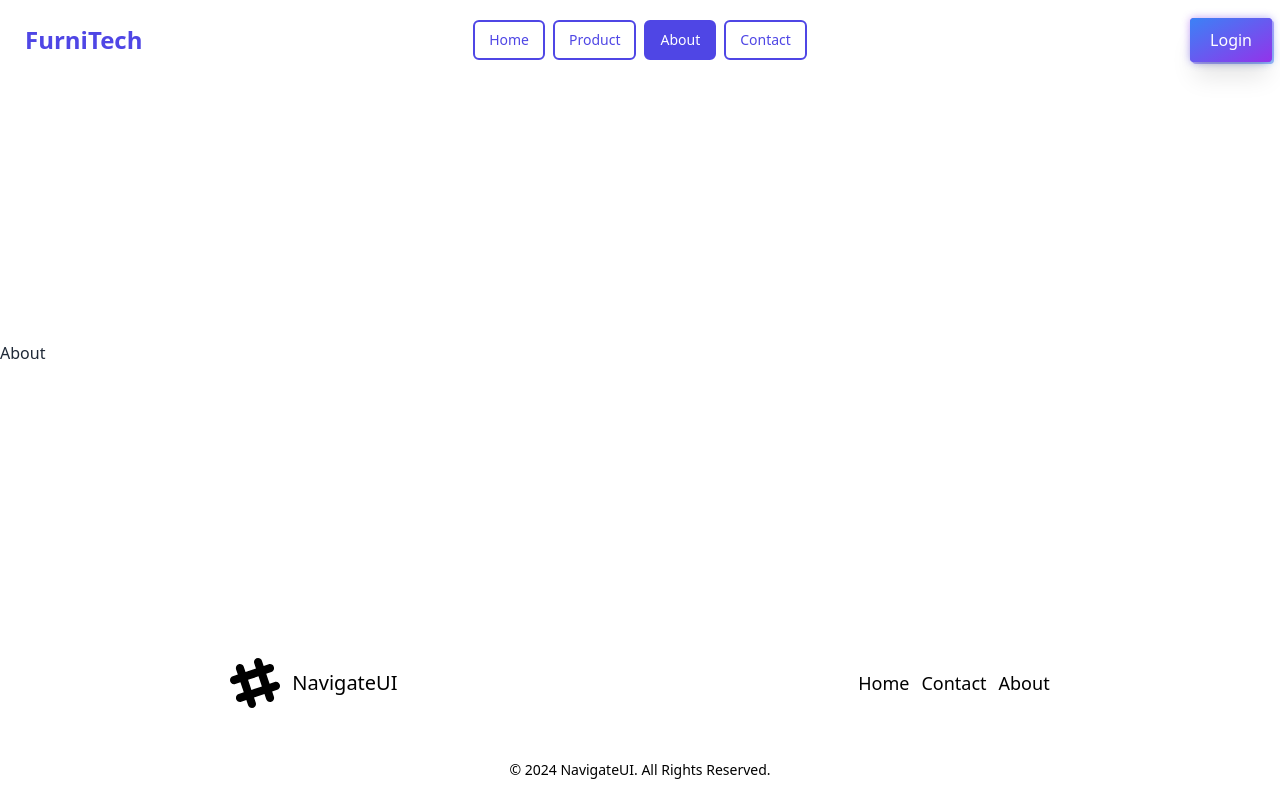
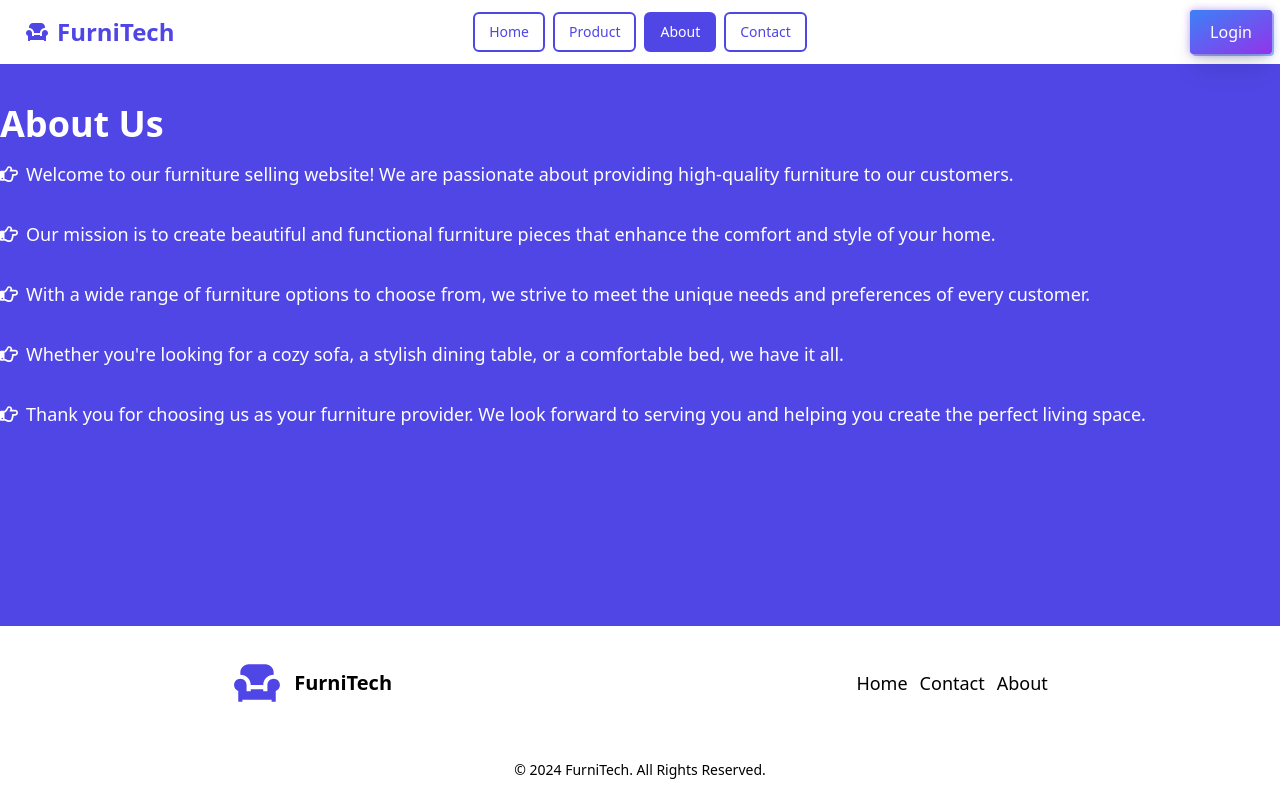
Before and after one commit to MdZisan/funritech-client, a React (Vite) app: page /about in a window 1280 px wide. Built offline with nearby package versions, Linux system fonts and the light colour scheme.

Commit message:
about page added with style

```diff
--- a/package.json
+++ b/package.json
@@ -15,6 +15,7 @@
     "react": "^18.2.0",
     "react-dom": "^18.2.0",
     "react-hook-form": "^7.51.5",
+    "react-icons": "^5.2.1",
     "react-router-dom": "^6.23.1",
     "sort-by": "^1.2.0"
   },
--- a/src/components/shared/Navbar.jsx
+++ b/src/components/shared/Navbar.jsx
@@ -1,4 +1,5 @@
 import { useState } from "react";
+import { RiArmchairFill } from "react-icons/ri";
 import { Link, useLocation } from "react-router-dom";
 
 const Navbar = () => {
@@ -57,23 +58,23 @@ console.log(pathname)
               ))}
             </ul>
           </div>
-          <Link to={'/'} className="btn text-indigo-600 font-bold btn-ghost text-2xl">FurniTech</Link>
+          <Link to={'/'} className="btn text-indigo-600 font-bold btn-ghost text-2xl"> <RiArmchairFill /> FurniTech</Link>
         </div>
         <div className="navbar-center hidden lg:flex">
           <ul className="menu menu-horizontal px-1">
           {navItems.map((item, index) => (
                 <li key={index}>
 
-                  <p href="#_" className={`rounded-md px-3.5 py-2 m-1 overflow-hidden relative group cursor-pointer border-2 font-medium border-indigo-600   ${pathname===item.path ? 'bg-indigo-600 text-white':'text-indigo-600'} `}>
+                  <Link to={item.path}  className={`rounded-md px-3.5 py-2 m-1 overflow-hidden relative group cursor-pointer border-2 font-medium border-indigo-600   ${pathname===item.path ? 'bg-indigo-600 text-white':'text-indigo-600'} `}>
 <span className="absolute w-64 h-0 transition-all duration-300 origin-center rotate-45 -translate-x-20 bg-indigo-600 top-1/2 group-hover:h-64 group-hover:-translate-y-32 ease"></span>
-<span className="relative transition duration-300 group-hover:text-white ease ">  <Link to={item.path}>{item.title}</Link></span>
-</p>
+<span className="relative transition duration-300 group-hover:text-white ease ">  {item.title}</span>
+</Link>
                 </li>
               ))}
           </ul>
         </div>
         <div className="navbar-end">
-        <p href="#_" className="px-5 py-2.5 relative rounded group font-medium text-white font-medium inline-block">
+        <p href="#_" className="px-5 py-2.5 relative rounded group  text-white font-medium inline-block">
 <span className="absolute top-0 left-0 w-full h-full rounded opacity-50 filter blur-sm bg-gradient-to-br from-purple-600 to-blue-500"></span>
 <span className="h-full w-full inset-0 absolute mt-0.5 ml-0.5 bg-gradient-to-br filter group-active:opacity-0 rounded opacity-50 from-purple-600 to-blue-500"></span>
 <span className="absolute inset-0 w-full h-full transition-all duration-200 ease-out rounded shadow-xl bg-gradient-to-br filter group-active:opacity-0 group-hover:blur-sm from-purple-600 to-blue-500"></span>
--- a/src/components/shared/footer.jsx
+++ b/src/components/shared/footer.jsx
@@ -1,4 +1,4 @@
-
+import { RiArmchairFill } from "react-icons/ri";
 
 const Footer = () => {
          return (
@@ -7,10 +7,8 @@ const Footer = () => {
         <footer className="flex flex-col text-black">
             <div className="flex flex-col justify-around gap-5 py-8 md:flex-row md:gap-0 items-center">
                 <aside className="flex items-center justify-center gap-3 text-xl">
-                    <svg width="50" height="50" viewBox="0 0 24 24" xmlns="http://www.w3.org/2000/svg" fillRule="evenodd" clipRule="evenodd" className="fill-current">
-                        <path d="M22.672 15.226l-2.432.811.841 2.515c.33 1.019-.209 2.127-1.23 2.456-1.15.325-2.148-.321-2.463-1.226l-.84-2.518-5.013 1.677.84 2.517c.391 1.203-.434 2.542-1.831 2.542-.88 0-1.601-.564-1.86-1.314l-.842-2.516-2.431.809c-1.135.328-2.145-.317-2.463-1.229-.329-1.018.211-2.127 1.231-2.456l2.432-.809-1.621-4.823-2.432.808c-1.355.384-2.558-.59-2.558-1.839 0-.817.509-1.582 1.327-1.846l2.433-.809-.842-2.515c-.33-1.02.211-2.129 1.232-2.458 1.02-.329 2.13.209 2.461 1.229l.842 2.515 5.011-1.677-.839-2.517c-.403-1.238.484-2.553 1.843-2.553.819 0 1.585.509 1.85 1.326l.841 2.517 2.431-.81c1.02-.33 2.131.211 2.461 1.229.332 1.018-.21 2.126-1.23 2.456l-2.433.809 1.622 4.823 2.433-.809c1.242-.401 2.557.484 2.557 1.838 0 .819-.51 1.583-1.328 1.847m-8.992-6.428l-5.01 1.675 1.619 4.828 5.011-1.674-1.62-4.829z"></path>
-                    </svg>
-                    <p>NavigateUI</p>
+                 <RiArmchairFill className="text-indigo-600 w-[50px] h-[50px]" />
+                    <p className="font-bold">FurniTech</p>
                 </aside>
                 <nav className="text-lg">
                     <ul className="flex h-full items-center justify-center gap-3">
@@ -27,7 +25,7 @@ const Footer = () => {
                 </nav>
             </div>
             <aside className=" py-5 text-center text-sm">
-                <p>&copy; 2024 NavigateUI. All Rights Reserved.</p>
+                <p>&copy; 2024 FurniTech. All Rights Reserved.</p>
             </aside>
         </footer>
 
--- a/src/index.css
+++ b/src/index.css
@@ -1,3 +1,4 @@
+
 @tailwind base;
 @tailwind components;
 @tailwind utilities;
--- a/src/page/about/About.jsx
+++ b/src/page/about/About.jsx
@@ -1,11 +1,35 @@
 
 
+import React from 'react';
+import { FaRegHandPointRight } from 'react-icons/fa';
+
 const About = () => {
-         return (
-             <div>
-             About
-             </div>
-          );
+    return (
+        <div className="bg-indigo-600 text-white py-10 h-screen">
+            <div className="container mx-auto">
+                <h1 className="text-4xl font-bold mb-4">About Us</h1>
+                <p className="text-lg mb-8 flex items-center gap-x-2">
+                <FaRegHandPointRight /> Welcome to our furniture selling website! We are passionate about providing high-quality furniture to our customers.
+                </p>
+          <p className="text-lg mb-8 flex items-center gap-x-2">
+                <FaRegHandPointRight />
+                    Our mission is to create beautiful and functional furniture pieces that enhance the comfort and style of your home.
+                </p>
+          <p className="text-lg mb-8 flex items-center gap-x-2">
+                <FaRegHandPointRight />
+                    With a wide range of furniture options to choose from, we strive to meet the unique needs and preferences of every customer.
+                </p>
+          <p className="text-lg mb-8 flex items-center gap-x-2">
+                <FaRegHandPointRight />
+                    Whether you're looking for a cozy sofa, a stylish dining table, or a comfortable bed, we have it all.
+                </p>
+          <p className="text-lg mb-8 flex items-center gap-x-2">
+                <FaRegHandPointRight />
+                    Thank you for choosing us as your furniture provider. We look forward to serving you and helping you create the perfect living space.
+                </p>
+            </div>
+        </div>
+    );
 };
 
 export default About;
--- a/src/page/home/home/Hero.jsx
+++ b/src/page/home/home/Hero.jsx
@@ -23,7 +23,7 @@ const Hero = () => {
        {/* <button className="inline-flex h-9 items-center justify-center rounded-md bg-gray-900 px-4 py-2 text-sm font-medium text-white shadow transition-colors hover:bg-gray-700 focus-visible:outline-none focus-visible:ring-1 focus-visible:ring-gray-950 disabled:pointer-events-none disabled:opacity-50" href="#">
          Explore More
        </button> */}
-<p href="#_" class="px-10 py-1 relative rounded group font-medium text-white font-medium inline-block">
+<p href="#_" class="px-10 py-1 relative rounded group  text-white font-medium inline-block">
 <span class="absolute top-0 left-0 w-full h-full rounded opacity-50 filter blur-sm bg-gradient-to-br from-purple-600 to-blue-500"></span>
 <span class="h-full w-full inset-0 absolute mt-0.5 ml-0.5 bg-gradient-to-br filter group-active:opacity-0 rounded opacity-50 from-purple-600 to-blue-500"></span>
 <span class="absolute inset-0 w-full h-full transition-all duration-200 ease-out rounded shadow-xl bg-gradient-to-br filter group-active:opacity-0 group-hover:blur-sm from-purple-600 to-blue-500"></span>
--- /dev/null
+++ b/src/page/product/Product.jsx
@@ -0,0 +1,11 @@
+
+
+const Product = () => {
+         return (
+             <>
+             Product
+             </>
+          );
+};
+
+export default Product;
```
Also changed, not shown: src/routes/route.jsx (+9 -11 lines), public/mouse-cursor.png (added), 1 other file (tests, documents, lock files or other folders).
